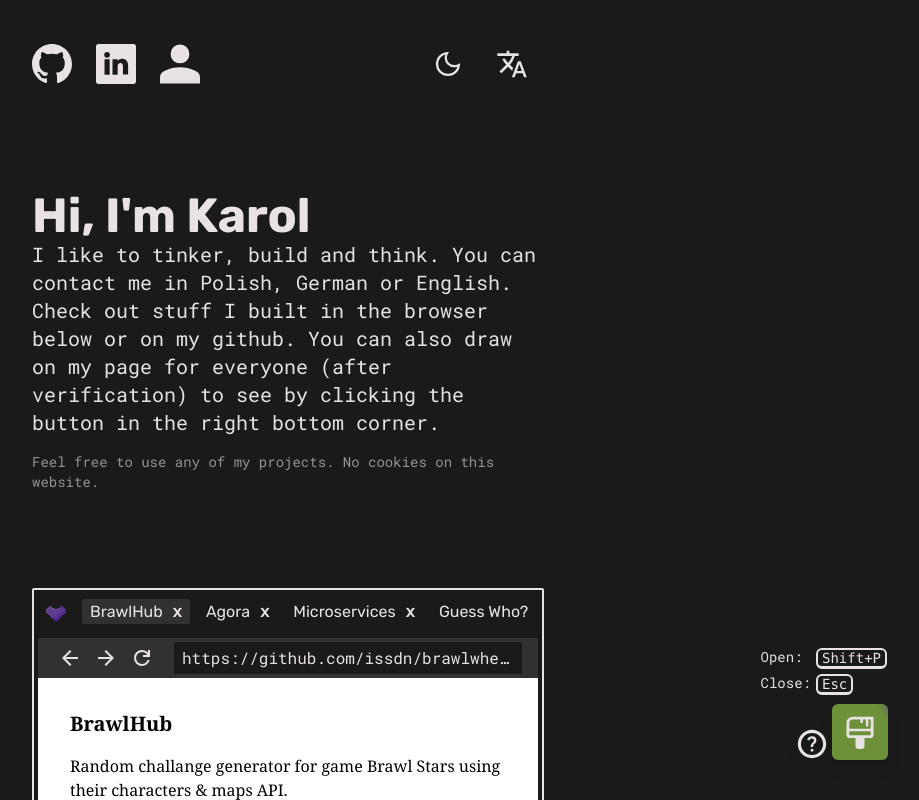
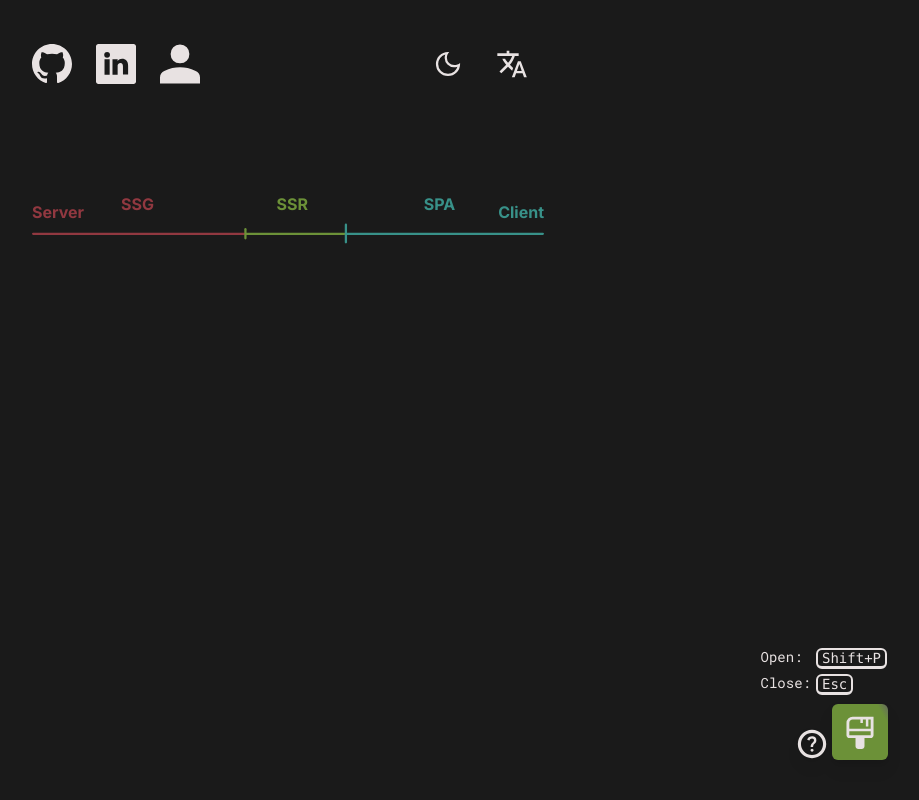
Before and after one commit to issdn/personal-website, a SvelteKit app: page / in a window 1280 px wide. Shown: the whole page, without its empty margins (352-1271 px from the left). Built offline with nearby package versions, Linux system fonts and the light colour scheme.

Commit message:
Add AboutLineSection.

```diff
--- a/src/app.html
+++ b/src/app.html
@@ -39,7 +39,7 @@
 		<div class="h-full" style="display: contents">%sveltekit.body%</div>
 	</body>
 	<link
-		href="https://fonts.googleapis.com/css2?family=Roboto+Mono:wght@400&display=swap&family=Rubik:wght@300;400;500;700&display=swap"
+		href="https://fonts.googleapis.com/css2?family=Roboto+Mono:wght@400&display=swap&family=Rubik:wght@300;400;500;700&display=swap&family=Inter:wght@600;700;800;900&display=swap"
 		rel="stylesheet"
 		media="print"
 		onload="this.media='all'"
--- /dev/null
+++ b/src/lib/about_line/AboutLineSection.svelte
@@ -0,0 +1,84 @@
+<script lang="ts">
+  import Line from "$lib/assets/Line.svelte";
+  import { tooltip } from "$lib/tooltip";
+  import { SvelteComponentTyped, onMount } from "svelte";
+  import { fade } from "svelte/transition";
+
+  let linesOffsets = { red: 0, green: 0, blue: 0 };
+  let linesWidth = { red: 0, green: 0, blue: 0 };
+
+  let line: SvelteComponentTyped | null;
+  let section: HTMLElement | null;
+  let isVisible = false;
+  let lineDrawn = false;
+
+  const setWidthsAndOffsets = () => {
+    let redLine = document.getElementById("line-red")?.getBoundingClientRect();
+    let greenLine = document
+      .getElementById("line-green")
+      ?.getBoundingClientRect();
+    let blueLine = document
+      .getElementById("line-blue")
+      ?.getBoundingClientRect();
+    if (redLine && greenLine && blueLine) {
+      linesOffsets = {
+        red: 0,
+        green: redLine.width,
+        blue: redLine.width + greenLine.width,
+      };
+      linesWidth = {
+        red: redLine.width,
+        green: greenLine.width,
+        blue: blueLine.width,
+      };
+    }
+  };
+  onMount(() => {
+    isVisible = true;
+    setTimeout(() => {
+      setWidthsAndOffsets();
+      lineDrawn = true;
+    }, 3100);
+  });
+
+  const pssg = `This I use much less and 100% in the cloud. My server built on FastAPI,
+      Flask, Node or GO will be deployed using platforms like GCP, AWS, Vercel
+      or Netlify and return a response with website like this. I lack necessary
+      expertise to build anything around security, therefore I use third-party
+      platforms like: Clerk or Firebase Auth. The data will be persisted using
+      either NoSQL like MongoDB or Firestore or relational database like
+      PostgreSQL or MySQL.`;
+  const pspa = `This I know the best - NextJS, SvelteKit, Astro, Tailwind, etc. UX in form
+      of speed and accessibility is what I strive for. UI - I keep it simple
+      which additionally enhances the UX.`;
+</script>
+
+<section class="w-full h-screen relative pt-6 pb-12" bind:this={section}>
+  <b class="absolute left-0 top-2 text-detail-red font-primary">Server</b>
+  <b class="absolute right-0 top-2 text-detail-blue font-primary">Client</b>
+  {#if lineDrawn}
+    <b
+      use:tooltip={{ text: pssg }}
+      transition:fade={{ delay: 500 }}
+      style={`left:${linesWidth.red / 2}px;`}
+      class="top-0 -translate-x-1/2 absolute font-primary text-detail-red"
+      >SSG</b
+    >
+    <b
+      transition:fade={{ delay: 500 }}
+      style={`left:${linesOffsets.green + linesWidth.green / 2}px;`}
+      class="top-0 -translate-x-1/2 absolute font-primary text-detail-green"
+      >SSR</b
+    >
+    <b
+      use:tooltip={{ text: pspa }}
+      transition:fade={{ delay: 500 }}
+      style={`left:${linesOffsets.blue + linesWidth.blue / 2}px;`}
+      class="top-0 -translate-x-1/2 absolute font-primary text-detail-blue"
+      >SPA</b
+    >
+  {/if}
+  {#if isVisible}
+    <Line bind:this={line} class="w-full" />
+  {/if}
+</section>
--- /dev/null
+++ b/src/lib/assets/Line.svelte
@@ -0,0 +1,65 @@
+<script>
+  import { draw } from "svelte/transition";
+  import { sineInOut } from "svelte/easing";
+</script>
+
+<svg
+  class={$$props.class}
+  style={$$props.style}
+  width="902"
+  height="35"
+  viewBox="0 0 902 35"
+  fill="none"
+  xmlns="http://www.w3.org/2000/svg"
+>
+  <line
+    transition:draw={{ duration: 1000, easing: sineInOut }}
+    x1="2"
+    y1="18"
+    x2="374"
+    y2="18"
+    stroke="#913840"
+    stroke-width="4"
+    stroke-linecap="round"
+    id="line-red"
+  />
+  <path
+    transition:draw={{ duration: 1000, delay: 1000, easing: sineInOut }}
+    d="M377.5 18L550.5 18"
+    stroke="#6C9138"
+    stroke-width="4"
+    stroke-linecap="round"
+    id="line-green"
+  />
+  <line
+    transition:draw={{ duration: 1000, delay: 2000, easing: sineInOut }}
+    x1="554"
+    y1="18"
+    x2="900"
+    y2="18"
+    stroke="#389189"
+    stroke-width="4"
+    stroke-linecap="round"
+    id="line-blue"
+  />
+  <line
+    transition:draw={{ duration: 500, delay: 750 }}
+    x1="376"
+    y1="10"
+    x2="376"
+    y2="26"
+    stroke="#6C9138"
+    stroke-width="4"
+    stroke-linecap="round"
+  />
+  <line
+    transition:draw={{ duration: 500, delay: 1750 }}
+    x1="553"
+    y1="2"
+    x2="553"
+    y2="33"
+    stroke="#389189"
+    stroke-width="4"
+    stroke-linecap="round"
+  />
+</svg>
--- a/src/routes/+page.svelte
+++ b/src/routes/+page.svelte
@@ -15,6 +15,7 @@
   import Unlicense from "$lib/symbols/Unlicense.svelte";
   import Desc from "$lib/translation/Desc.svelte";
   import Kbd from "$lib/visual_indicators/Kbd.svelte";
+  import AboutLineSection from "$lib/about_line/AboutLineSection.svelte";
 
   texts.set(en);
 
@@ -80,7 +81,7 @@
 
   onMount(() => {
     isTouchScreen.set("ontouchstart" in window ? true : false);
-    language.set("en")
+    language.set("en");
     pageLoaded = true;
   });
 </script>
@@ -93,6 +94,7 @@
   >
     <Navbar />
     <main class="flex flex-col gap-y-24">
+      <AboutLineSection />
       <section transition:fade={{ delay: 200 }} class="text-xl">
         <h1 class="text-5xl font-extrabold font-primary">
           {$texts["title"]}
--- a/tailwind.config.js
+++ b/tailwind.config.js
@@ -1,65 +1,71 @@
 /** @type {import('tailwindcss').Config} */
 module.exports = {
-	content: ['./src/**/*.{html,js,svelte,ts}'],
-	darkMode: 'class',
+  content: ["./src/**/*.{html,js,svelte,ts}"],
+  darkMode: "class",
 
   theme: {
     extend: {
       backgroundImage: {
         "special-gradient":
-					'linear-gradient(60deg, rgba(108,145,56,1) 30%, rgba(93,56,145,1) 40%, rgba(93,56,145,1) 60%, rgba(108,145,56,1) 70%)'
+          "linear-gradient(60deg, rgba(108,145,56,1) 30%, rgba(93,56,145,1) 40%, rgba(93,56,145,1) 60%, rgba(108,145,56,1) 70%)",
       },
       transitionProperty: {
-				width: 'width',
-				wh: 'width, height'
+        width: "width",
+        wh: "width, height",
       },
       keyframes: {
         width: {
-					0: { transform: 'translateX(100%)' },
-					'100%': { transform: 'translateX(0)' }
+          0: { transform: "translateX(100%)" },
+          "100%": { transform: "translateX(0)" },
         },
         background: {
-					'0%': {
-						'background-position': '0% 50%'
+          "0%": {
+            "background-position": "0% 50%",
           },
-					'100%': {
-						'background-position': '100% 50%'
-					}
-				}
+          "100%": {
+            "background-position": "100% 50%",
+          },
+        },
       },
       animation: {
-				background: 'background 2s linear infinite'
+        background: "background 2s linear infinite",
       },
       fontFamily: {
-				primary: 'Rubik, arial, sans-serif',
-				secondary: 'Roboto Mono'
+        primary: "Inter, arial, sans-serif",
+        secondary: "Roboto Mono",
       },
       colors: {
-				primary: '#5D3891',
-				accent: '#F99417',
-				'accent-secondary': '#D9D9D9',
-				light: '#E8E2E2',
+        primary: "#5D3891",
+        accent: "#F99417",
+        "accent-secondary": "#D9D9D9",
+        light: "#E8E2E2",
         "light-tint-80": "#faf9f9",
         "light-tint-30": "#efebeb",
         "light-tint-20": "#ede8e8",
-				dark: '#1a1a1a',
+        dark: "#1a1a1a",
         "dark-tint-10": "#313131",
-				'accent-secondary-dark': '#232323',
-				special: "#6c9138"
+        "accent-secondary-dark": "#232323",
+        special: "#6c9138",
+        "detail-red": "#913840",
+        "detail-green": "#6C9138",
+        "detail-blue": "#389189",
       },
       dropShadow: {
-				'md-light': ['0 4px 3px rgb(232 226 226 / 0.07)', '0 2px 2px rgb(232 226 226 / 0.06)']
+        "md-light": [
+          "0 4px 3px rgb(232 226 226 / 0.07)",
+          "0 2px 2px rgb(232 226 226 / 0.06)",
+        ],
       },
       boxShadow: {
-				'indication-sm': '0 0 0 5px rgba(232, 226, 226, 0.25)',
-				'indication-sm-dark': '0 0 0 5px rgba(26, 26, 26, 0.25)',
-				'indication-md': '0 0 0 8px rgba(232, 226, 226, 0.25)',
-				'indication-md-dark': '0 0 0 8px rgba(26, 26, 26, 0.25)',
-				'special-primary': '3px 3px 0 rgba(93, 56, 145, 1)',
-				'special-dark': '3px 3px 0 rgba(26, 26, 26, 1)',
-				'special-light': '3px 3px 0 rgba(232, 226, 226, 1)'
+        "indication-sm": "0 0 0 5px rgba(232, 226, 226, 0.25)",
+        "indication-sm-dark": "0 0 0 5px rgba(26, 26, 26, 0.25)",
+        "indication-md": "0 0 0 8px rgba(232, 226, 226, 0.25)",
+        "indication-md-dark": "0 0 0 8px rgba(26, 26, 26, 0.25)",
+        "special-primary": "3px 3px 0 rgba(93, 56, 145, 1)",
+        "special-dark": "3px 3px 0 rgba(26, 26, 26, 1)",
+        "special-light": "3px 3px 0 rgba(232, 226, 226, 1)",
       },
-		}
     },
-	plugins: []
+  },
+  plugins: [],
 };
```
Lines whose indentation alone changed are shown as unchanged.
